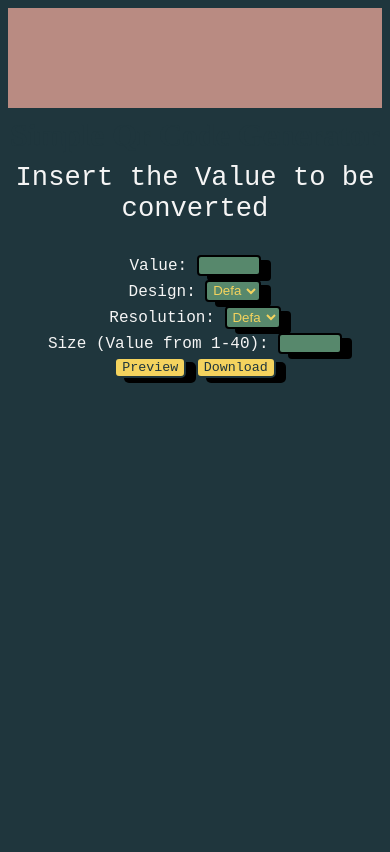
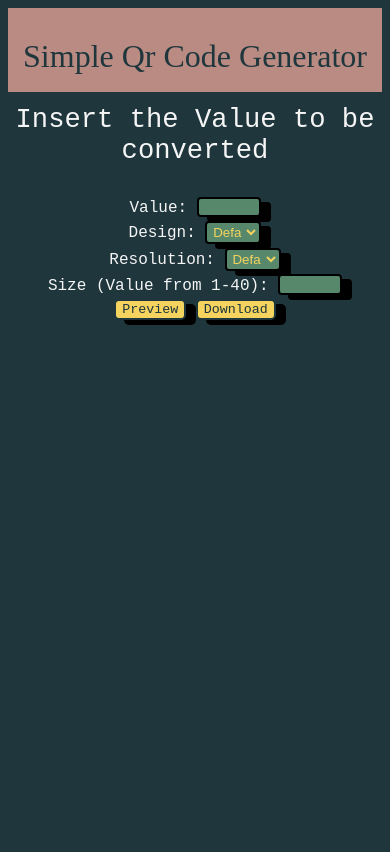
Before and after one commit to AndaLu04/qr-code-gen, a Flask app: page / in a window 390 px wide. Before the commit the page ends 383 px from the top, so only its background shows below. Run offline with Flask 2, Linux system fonts and the light colour scheme.

Commit message:
Adjustment for mobile

```diff
--- a/src/static/css/index.css
+++ b/src/static/css/index.css
@@ -1,25 +1,26 @@
-
+html {
+    height: 100%;
+}
 
 body {
     text-align: center;
     background-color:#1F363D;
     caret-color: #F4D35E;
+    height: 100%;
 
 }
 
 #header {
     background-color: #B98B82;
+    font-size: xx-large;
+    line-height: 300%;
+    height: 10%;
     margin-top: 0%;
-    height: 100px;
-}
-
-#title{
-    margin: -5%;
     color: #1F363D;
 }
 
 form {
-    margin-top: 7%;
+    margin-top: -2%;
 }
 
 #form-div {
--- a/src/templates/index.html
+++ b/src/templates/index.html
@@ -6,10 +6,9 @@
     <title>QR-Gen</title>
 </head>
 <body>
-    <p id="header">
-        <h1 id="title">Simple Qr Code Generator</h1>
-    </p>
-    <!-- <img src="/static/src/icon.png" id="logo_img"> -->
+    <div id="header">
+        Simple Qr Code Generator
+    </div>
     <form  method="post">
         <p>Insert the Value to be converted</p>
         <p id="form-p">
```
